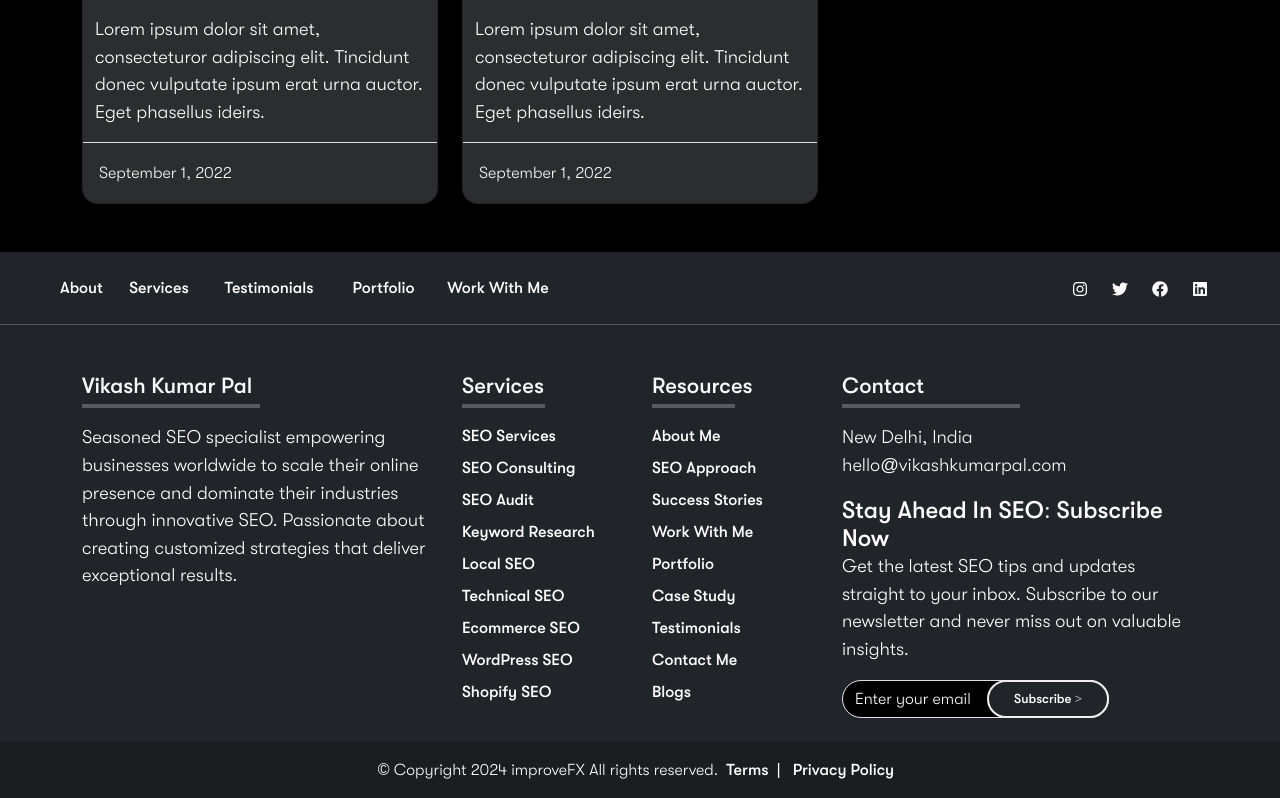
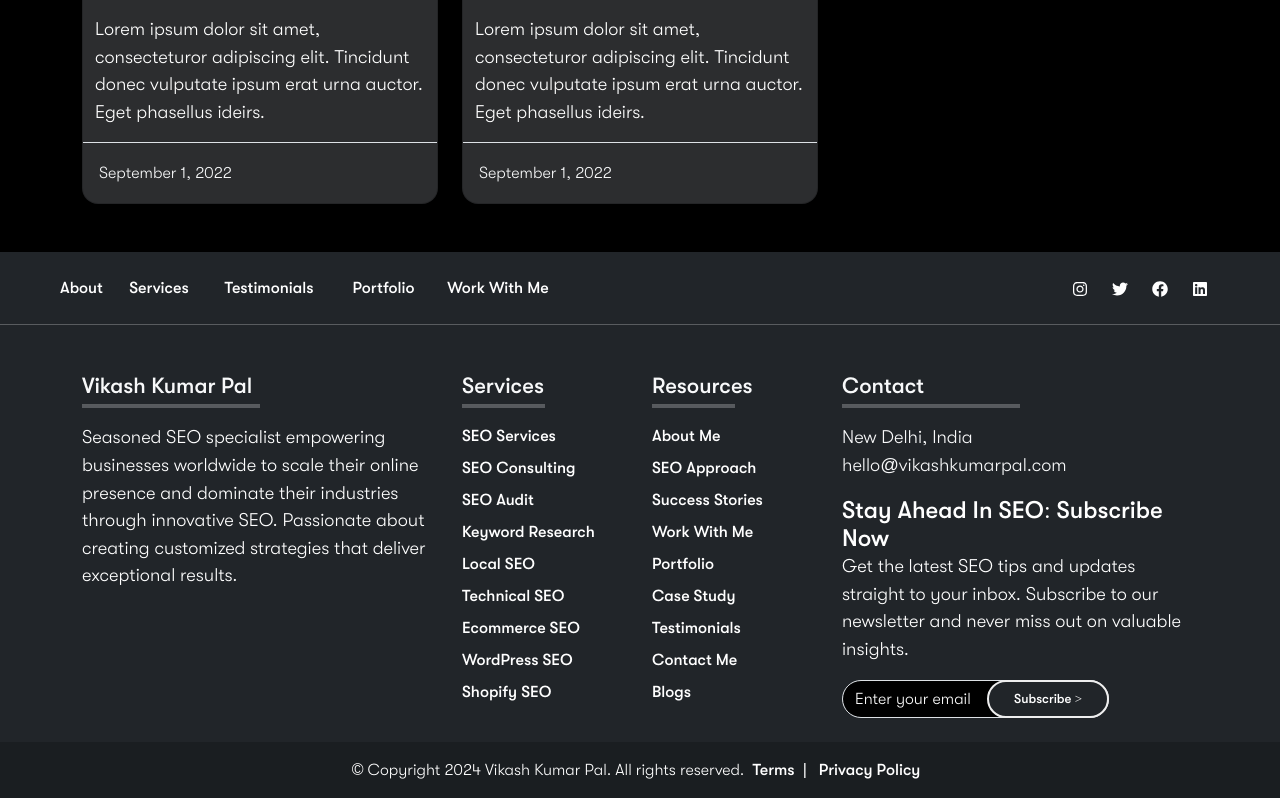
Before and after one commit to vikashkrpal/vikashkumarpal, a Next.js app: page /seo-insights in a window 1280 px wide. Shown: the part 1115-1913 px from the top of the page. Built offline with nearby package versions, Linux system fonts and the light colour scheme.

Commit message:
footer copywrite

```diff
--- a/src/components/layouts/footer.js
+++ b/src/components/layouts/footer.js
@@ -175,7 +175,7 @@ const Footer = () => {
 
             {/* Copyright */}
             <div className="text-center p-3" style={{ backgroundColor: 'rgba(0, 0, 0, 0.2)' }}>
-                © Copyright 2024 improveFX All rights reserved.
+                © Copyright 2024 Vikash Kumar Pal. All rights reserved.
                 <Link href="#"  className="elementor-icon ms-2 me-2">Terms</Link>|
                 <Link href="#" className="elementor-icon ms-2 me-2"> Privacy Policy</Link>
             </div>
```
